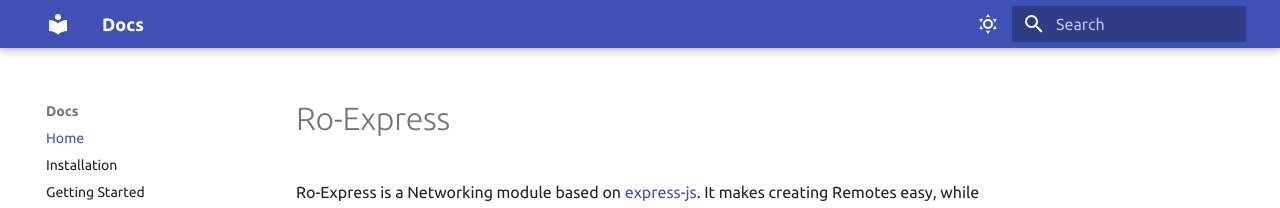
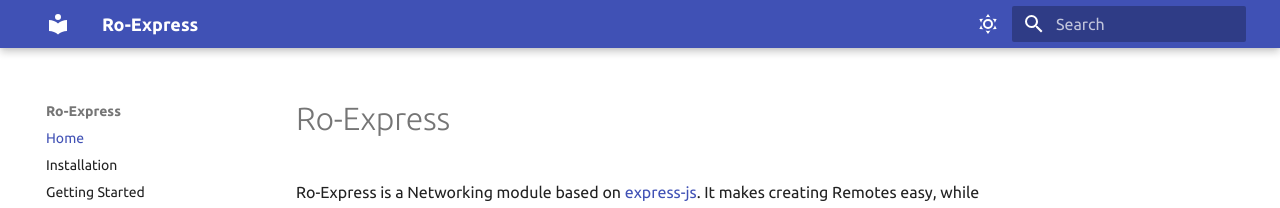
Before and after one commit to HawDevelopment/Ro-Express, an MkDocs documentation site: the page built from docs/index.md, in a window 1280 px wide. Shown: the top 208 px of the page. Built offline with MkDocs 1.6.1 and Material for MkDocs 9.7.7, drawn with Linux system fonts in a browser that asks for light colours.

Commit message:
Fixed name

```diff
--- a/mkdocs.yml
+++ b/mkdocs.yml
@@ -1,4 +1,4 @@
-site_name: Docs
+site_name: Ro-Express
 
 nav:
   - Home: index.md
```
